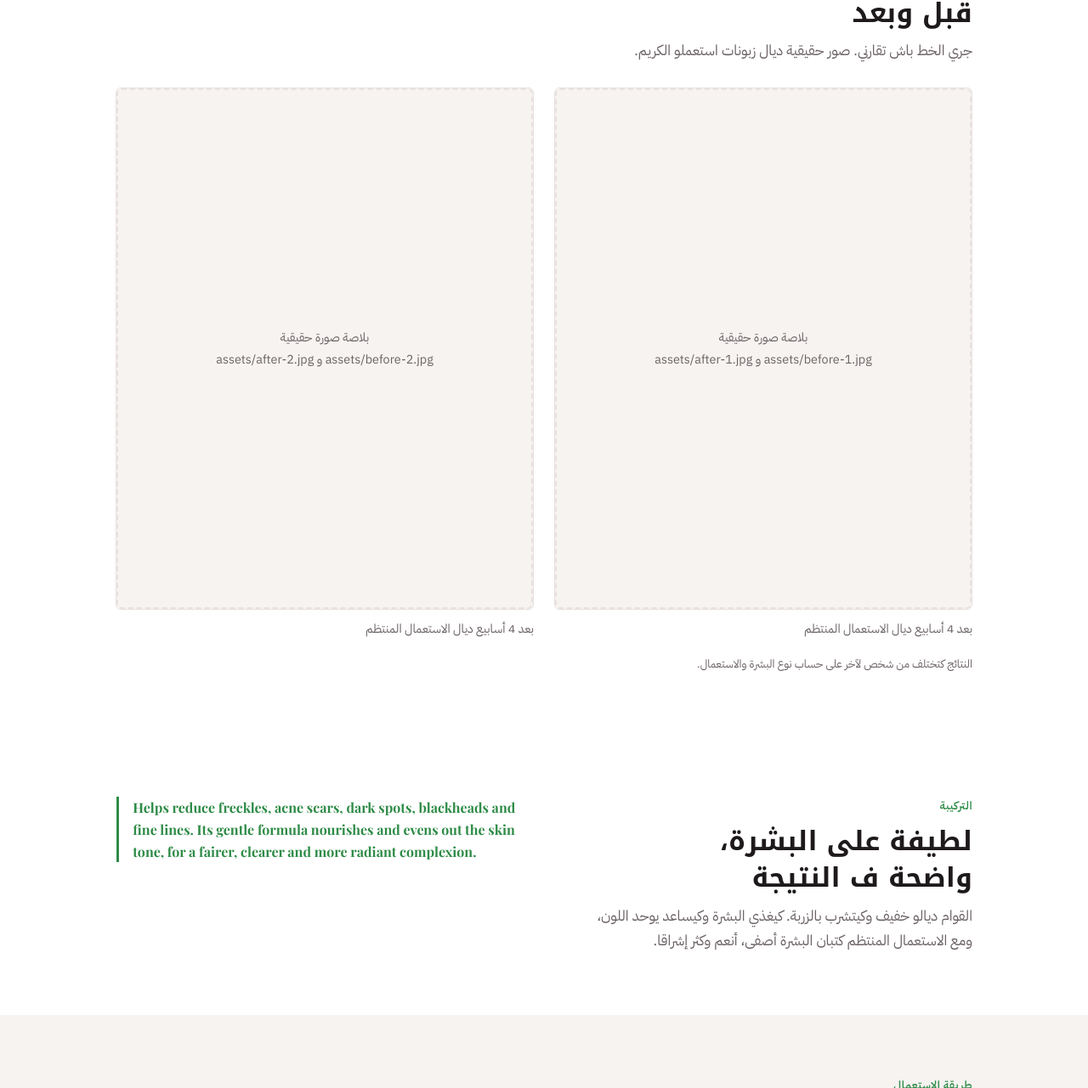
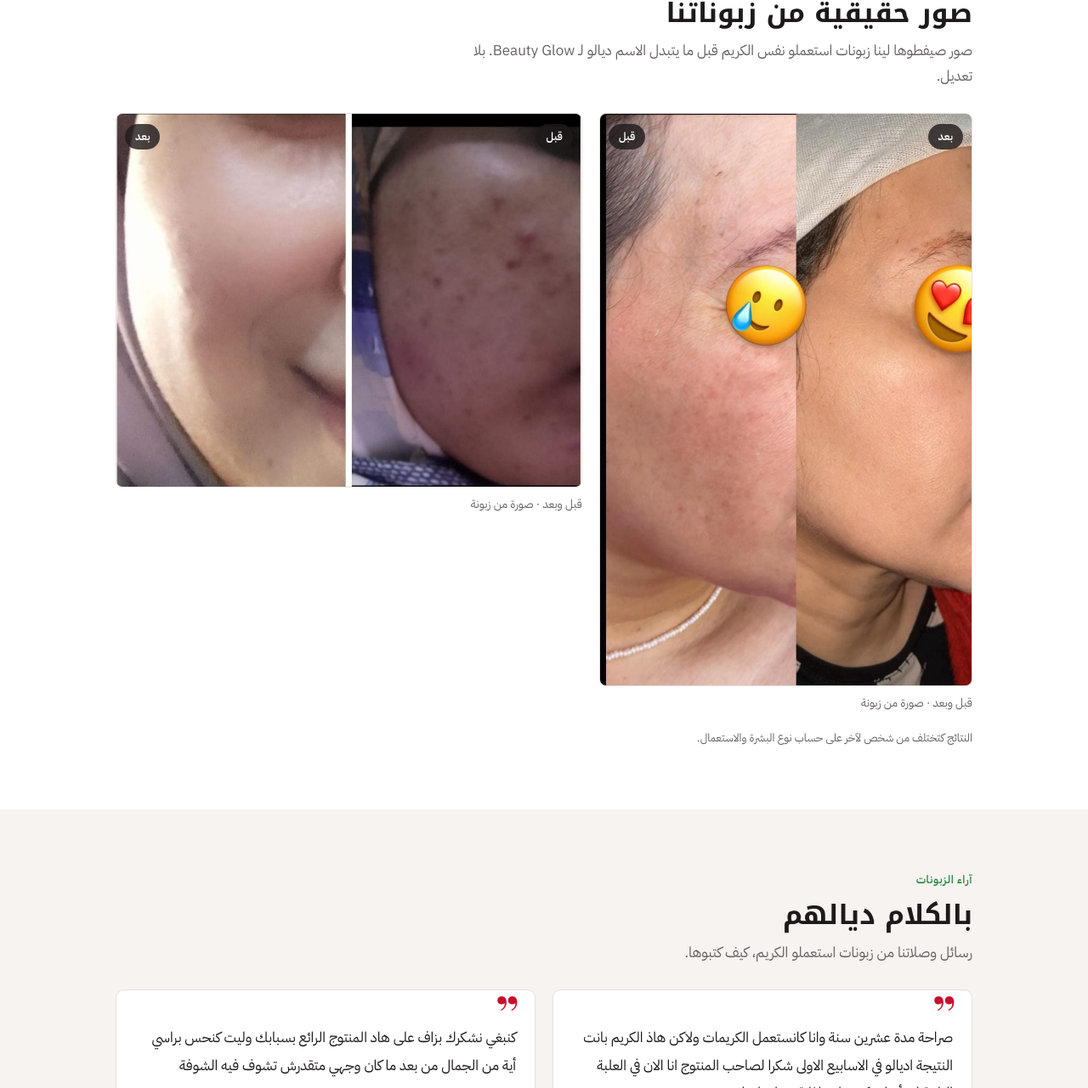
Before and after one commit to theystudiodesign/beauty-glow, a plain HTML site: page index.html in a window 1280 px wide. Shown: the part 1165-2446 px from the top of the page at 85% size. Drawn offline with nearby package versions, Linux system fonts and the light colour scheme.

Commit message:
Add customer before/after photos and reviews
Co-Authored-By: Claude Opus 5.5 <noreply@anthropic.com>
Claude-Session: https://claude.ai/code/session_012bTt2rBFZx8fbcsgbeRC2g

```diff
--- a/index.html
+++ b/index.html
@@ -128,6 +128,20 @@ footer .wrap{padding-block:28px 96px;display:flex;justify-content:space-between;
 .pair figcaption{font-size:.9rem;color:var(--muted)}
 .note{font-size:.82rem;color:var(--muted);margin-top:18px}
 @media (max-width:760px){.pairs{grid-template-columns:1fr}}
+
+.results{display:grid;grid-template-columns:1fr 1.25fr;gap:20px;align-items:start}
+.res{margin:0;display:flex;flex-direction:column;gap:8px;min-width:0}
+.res-img{position:relative;border-radius:8px;overflow:hidden;background:var(--mist);border:1px solid var(--line)}
+.res-img img{display:block;width:100%;height:auto}
+.res figcaption{font-size:.85rem;color:var(--muted)}
+.res .tag{position:absolute;top:12px;font-size:.8rem;font-weight:600;background:rgba(30,26,27,.8);color:#fff;padding:4px 12px;border-radius:999px}
+.reviews{display:grid;grid-template-columns:1fr 1fr;gap:20px;align-items:start}
+.review{margin:0;background:var(--paper);border:1px solid var(--line);border-radius:10px;padding:26px 22px 18px;display:flex;flex-direction:column;gap:16px;min-width:0;position:relative}
+.review::before{content:"\201D";position:absolute;top:-4px;inset-inline-start:18px;font-family:var(--f-latin);font-size:3.8rem;line-height:1;color:var(--red)}
+.review blockquote{margin:0;padding-top:14px;font-size:1.05rem;line-height:1.95;color:var(--ink)}
+.review img{width:100%;height:auto;border-radius:6px;border:1px solid var(--line)}
+.review figcaption{font-size:.85rem;font-weight:600;color:var(--green);border-top:1px solid var(--line);padding-top:10px}
+@media (max-width:760px){.results,.reviews{grid-template-columns:1fr}}
 @media (prefers-reduced-motion:no-preference){html{scroll-behavior:smooth}}
 </style>
 
@@ -174,32 +188,41 @@ footer .wrap{padding-block:28px 96px;display:flex;justify-content:space-between;
 <section><div class="wrap">
   <div class="sec-head">
     <span class="eyebrow">النتائج</span>
-    <h2>قبل وبعد</h2>
-    <p>جري الخط باش تقارني. صور حقيقية ديال زبونات استعملو الكريم.</p>
+    <h2>صور حقيقية من زبوناتنا</h2>
+    <p>صور صيفطوها لينا زبونات استعملو نفس الكريم قبل ما يتبدل الاسم ديالو لـ Beauty Glow. بلا تعديل.</p>
   </div>
-  <div class="pairs">
-    <figure class="pair" style="margin:0">
-      <div class="ba" data-ba>
-        <img src="assets/before-1.jpg" alt="قبل الاستعمال">
-        <img class="after" src="assets/after-1.jpg" alt="بعد الاستعمال">
-        <span class="bar"></span><span class="tag t-b">قبل</span><span class="tag t-a">بعد</span>
-        <input type="range" min="0" max="100" value="50" id="ba1" aria-label="قارني قبل وبعد">
-        <div class="ph">بلاصة صورة حقيقية<br>assets/before-1.jpg و assets/after-1.jpg</div>
-      </div>
-      <figcaption>بعد 4 أسابيع ديال الاستعمال المنتظم</figcaption>
+  <div class="results">
+    <figure class="res">
+      <div class="res-img r1"><img src="assets/result-1.jpg" alt="صورة قبل وبعد من زبونة" loading="lazy" width="831" height="1280">
+        <span class="tag" style="left:10px">قبل</span><span class="tag" style="right:10px">بعد</span></div>
+      <figcaption>قبل وبعد · صورة من زبونة</figcaption>
     </figure>
-    <figure class="pair" style="margin:0">
-      <div class="ba" data-ba>
-        <img src="assets/before-2.jpg" alt="قبل الاستعمال">
-        <img class="after" src="assets/after-2.jpg" alt="بعد الاستعمال">
-        <span class="bar"></span><span class="tag t-b">قبل</span><span class="tag t-a">بعد</span>
-        <input type="range" min="0" max="100" value="50" id="ba2" aria-label="قارني قبل وبعد">
-        <div class="ph">بلاصة صورة حقيقية<br>assets/before-2.jpg و assets/after-2.jpg</div>
-      </div>
-      <figcaption>بعد 4 أسابيع ديال الاستعمال المنتظم</figcaption>
+    <figure class="res">
+      <div class="res-img r2"><img src="assets/result-2.jpg" alt="صورة قبل وبعد من زبونة" loading="lazy" width="1000" height="803">
+        <span class="tag" style="right:10px">قبل</span><span class="tag" style="left:10px">بعد</span></div>
+      <figcaption>قبل وبعد · صورة من زبونة</figcaption>
     </figure>
   </div>
   <p class="note">النتائج كتختلف من شخص لآخر على حساب نوع البشرة والاستعمال.</p>
+</div></section>
+
+<section class="tint"><div class="wrap">
+  <div class="sec-head">
+    <span class="eyebrow">آراء الزبونات</span>
+    <h2>بالكلام ديالهم</h2>
+    <p>رسائل وصلاتنا من زبونات استعملو الكريم، كيف كتبوها.</p>
+  </div>
+  <div class="reviews">
+    <figure class="review">
+      <blockquote>صراحة مدة عشرين سنة وانا كانستعمل الكريمات ولاكن هاذ الكريم بانت النتيجة اديالو في الاسابيع الاولى شكرا لصاحب المنتوج انا الان في العلبة الثانية لن أبدله بكريم اخر اذابقي على اصله</blockquote>
+      <figcaption>زبونة · فالعلبة الثانية</figcaption>
+    </figure>
+    <figure class="review">
+      <blockquote>كنبغي نشكرك بزاف على هاد المنتوج الرائع بسبابك وليت كنحس براسي أية من الجمال من بعد ما كان وجهي متقدرش تشوف فيه الشوفة</blockquote>
+      <img src="assets/review-whatsapp.jpg" alt="لقطة من رسالة واتساب ديال الزبونة" loading="lazy" width="540" height="310">
+      <figcaption>كوثر، الجديدة · رسالة واتساب</figcaption>
+    </figure>
+  </div>
 </div></section>
 
 <section><div class="wrap formula">
```
Also changed, not shown: assets/result-1.jpg (added), assets/result-2.jpg (added), assets/review-whatsapp.jpg (added).
